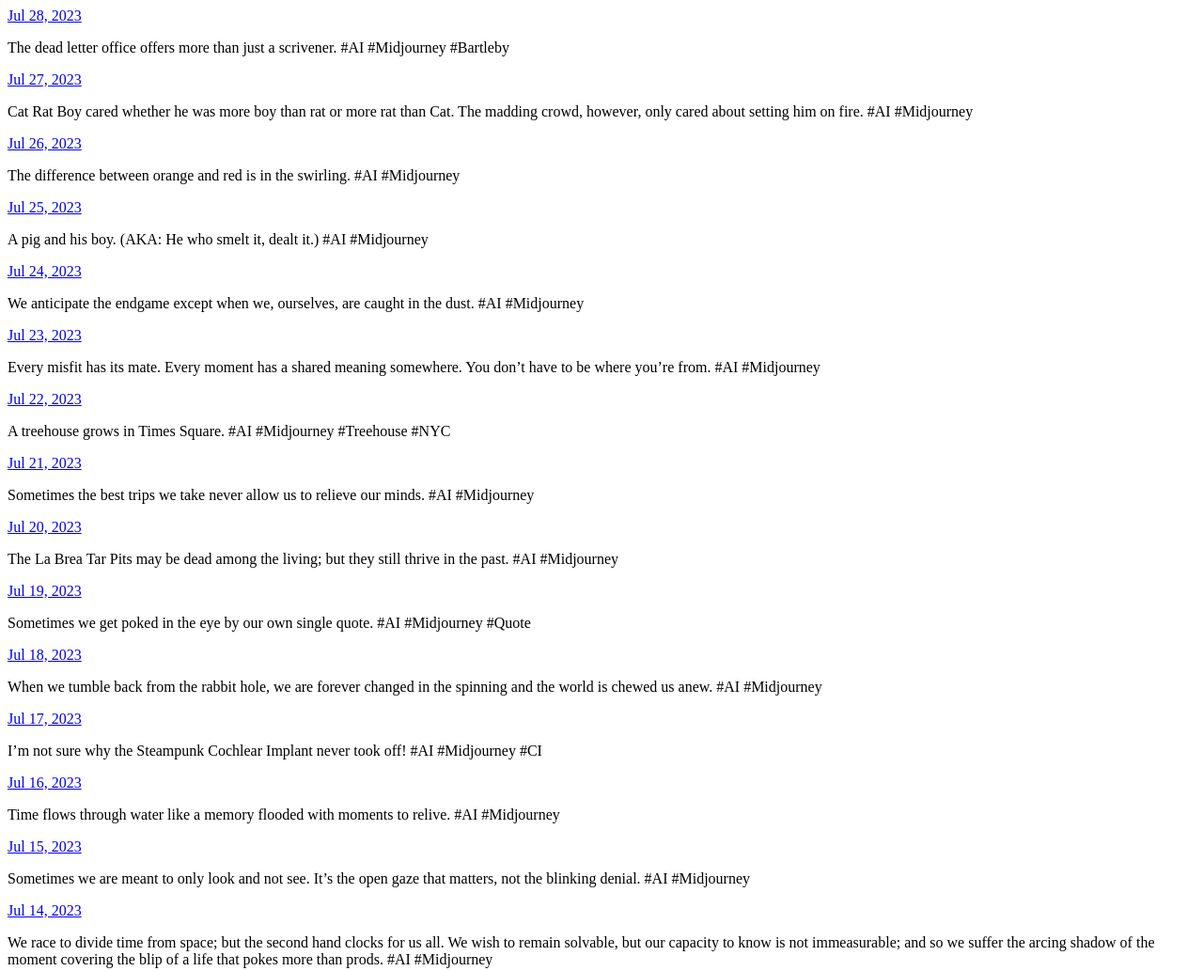
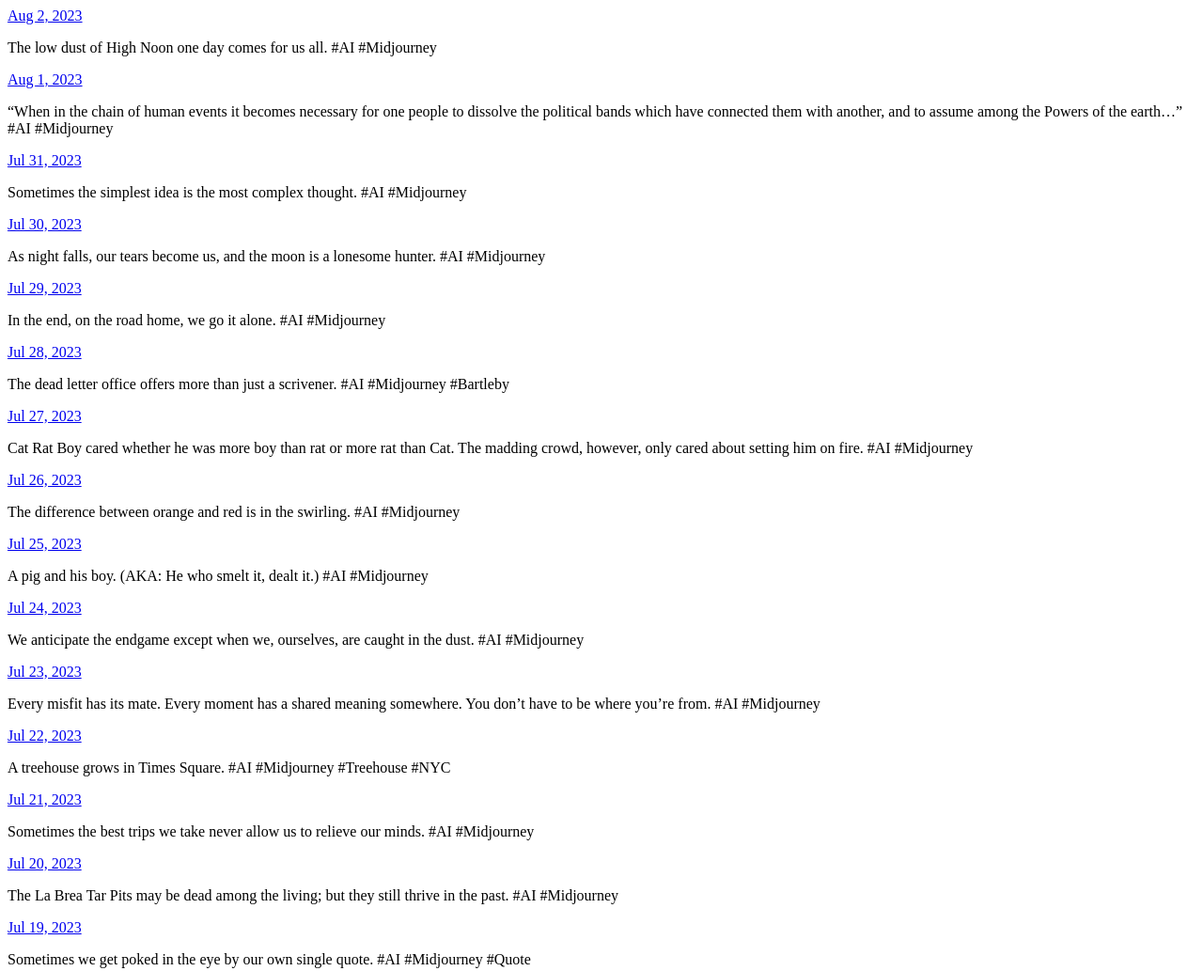
Before and after one commit to BolesBooks/Boles.co, a plain HTML site: page index.html in a window 1280 px wide. Shown: the top 1033 px of the page at 94% size. Drawn offline with Linux system fonts and the light colour scheme.

Commit message:
Archiving from Micro.blog.

```diff
--- a/index.html
+++ b/index.html
@@ -21,6 +21,66 @@
 <div class="h-feed">
 
 
+
+	  <div class="h-entry">
+
+
+		<a href="https://boles.co/2023/08/02/the-low-dust.html" class="u-url"><time class="dt-published" datetime="2023-08-02 13:39:35 -0400">Aug 2, 2023</time></a>
+
+		<div class="e-content">
+			 <p>The low dust of High Noon one day comes for us all. #AI #Midjourney</p>
+<!-- raw HTML omitted -->
+
+		</div>
+	  </div>
+
+	  <div class="h-entry">
+
+
+		<a href="https://boles.co/2023/08/01/when-in-the.html" class="u-url"><time class="dt-published" datetime="2023-08-01 12:38:46 -0400">Aug 1, 2023</time></a>
+
+		<div class="e-content">
+			 <p>&ldquo;When in the chain of human events it becomes necessary for one people to dissolve the political bands which have connected them with another, and to assume among the Powers of the earth&hellip;&rdquo; #AI #Midjourney</p>
+<!-- raw HTML omitted -->
+
+		</div>
+	  </div>
+
+	  <div class="h-entry">
+
+
+		<a href="https://boles.co/2023/07/31/sometimes-the-simplest.html" class="u-url"><time class="dt-published" datetime="2023-07-31 10:48:43 -0400">Jul 31, 2023</time></a>
+
+		<div class="e-content">
+			 <p>Sometimes the simplest idea is the most complex thought. #AI #Midjourney</p>
+<!-- raw HTML omitted -->
+
+		</div>
+	  </div>
+
+	  <div class="h-entry">
+
+
+		<a href="https://boles.co/2023/07/30/as-night-falls.html" class="u-url"><time class="dt-published" datetime="2023-07-30 11:31:58 -0400">Jul 30, 2023</time></a>
+
+		<div class="e-content">
+			 <p>As night falls, our tears become us, and the moon is a lonesome hunter. #AI #Midjourney</p>
+<!-- raw HTML omitted -->
+
+		</div>
+	  </div>
+
+	  <div class="h-entry">
+
+
+		<a href="https://boles.co/2023/07/29/in-the-end.html" class="u-url"><time class="dt-published" datetime="2023-07-29 13:17:49 -0400">Jul 29, 2023</time></a>
+
+		<div class="e-content">
+			 <p>In the end, on the road home, we go it alone. #AI #Midjourney</p>
+<!-- raw HTML omitted -->
+
+		</div>
+	  </div>
 
 	  <div class="h-entry">
 
```
